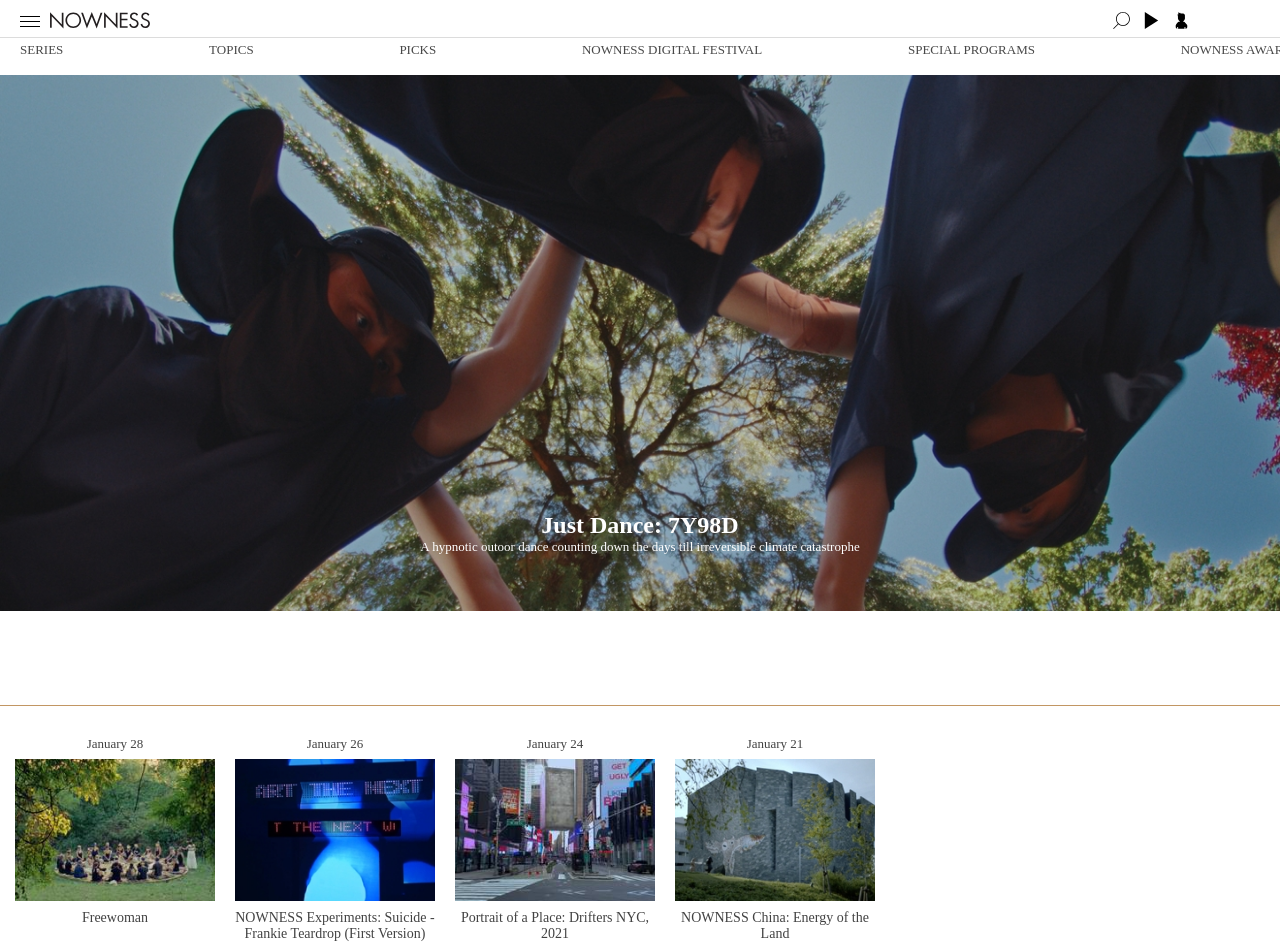
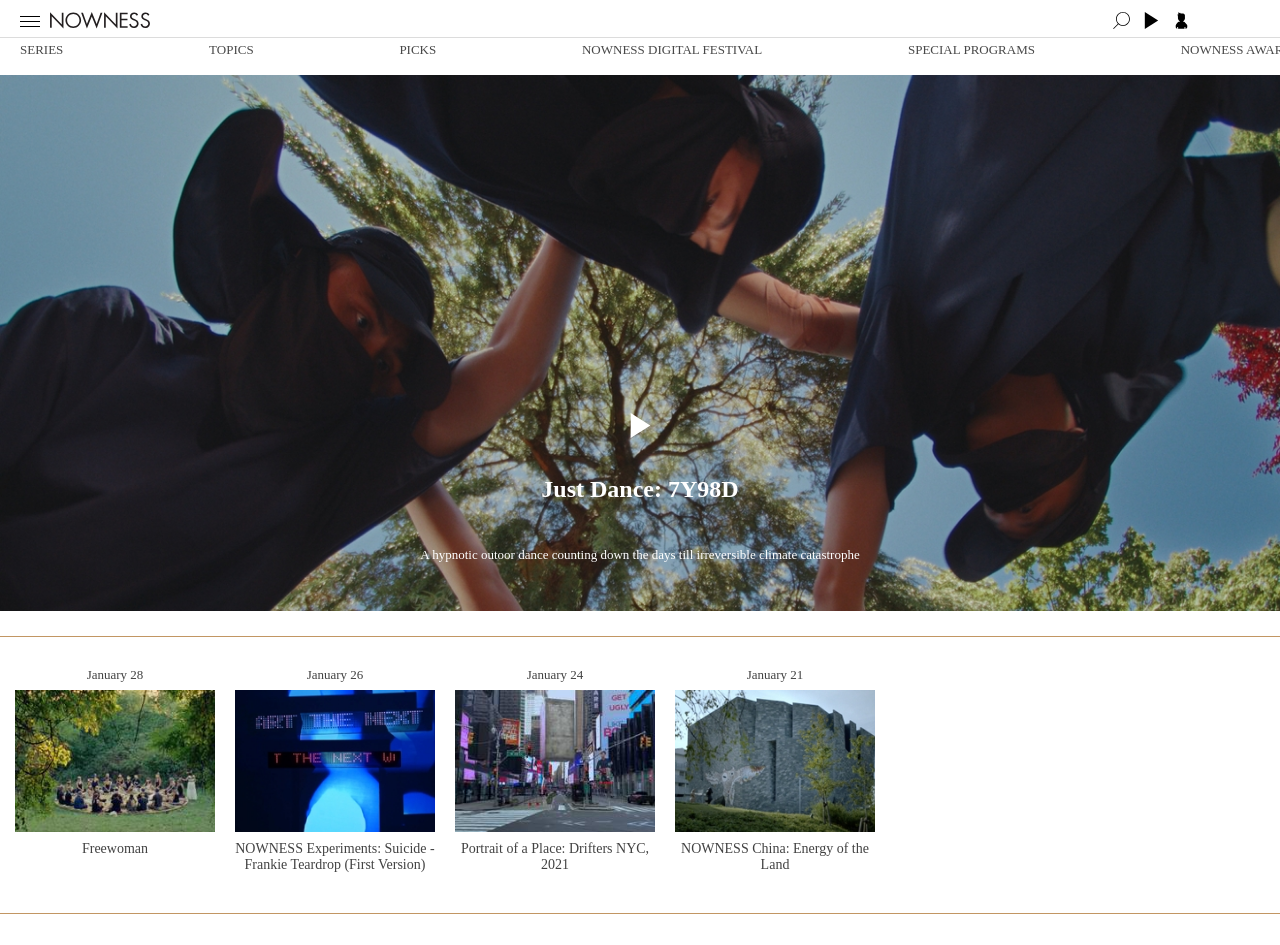
Before and after one commit to stevehoang91/homage-piece, a plain HTML site: page nowness/index.html in a window 1280 px wide. Shown: the top 945 px of the page. Drawn offline with Linux system fonts and the light colour scheme; a web font is replaced by a local one.

Commit message:
Add files via upload

```diff
--- a/nowness/index.html
+++ b/nowness/index.html
@@ -259,7 +259,21 @@
       <p class="main-hero-p">
         <a href="#">A hypnotic outoor dance counting down the days till irreversible climate
         catastrophe</a>
-      </p></div>
+      </p>
+      <div class="main-hero-play">
+        <?xml version="1.0" encoding="iso-8859-1"?>
+<!-- Generator: Adobe Illustrator 19.0.0, SVG Export Plug-In . SVG Version: 6.00 Build 0)  -->
+<svg version="1.1" id="Layer_1" xmlns="http://www.w3.org/2000/svg" xmlns:xlink="http://www.w3.org/1999/xlink" x="0px" y="0px"
+width="25px" height="25px" viewBox="0 0 472.615 472.615" style="enable-background:new 0 0 472.615 472.615;" xml:space="preserve">
+<g>
+	<g>
+		<polygon points="50.273,0 50.273,472.615 422.342,236.308 		"/>
+	</g>
+</g>
+</svg>
+      </div>
+      <div class="main-hero-spacer"></div>
+    </div>
     <section class="slider-section">
       <div class="slider-section-1">
         <p class="slider-section-date"><a href="#">January 28</a></p>
--- a/nowness/styles.scss
+++ b/nowness/styles.scss
@@ -783,8 +783,8 @@
 }
 
 .mainhero img {
-  object-fit: cover;
-  max-width: 100%;
+  object-fit: contain;
+  max-width: 100vw;
   display: block;
   margin-left: auto;
   margin-right: auto;
@@ -1166,6 +1166,10 @@
   padding-bottom: 85px;
 }
 
+.main-hero-play {
+  display: none;
+}
+
 @media screen and (min-width: 600px) {
   .logo {
     margin-left: 50px;
@@ -1174,23 +1178,32 @@
     margin-left: 10px;
   }
   .main-hero-h2 {
-    position: relative;
-    top: -130px;
+    position: absolute;
+    color: #fff;
+    top: 70%;
+    text-align: center;
+  }
+  .main-hero-p {
+    position: absolute;
+    top: 86%;
     color: #fff;
     text-align: center;
   }
-  .main-hero-p {
+  .container-mainhero {
+    max-width: 100vw;
+    margin: auto;
     position: relative;
-    top: -150px;
-    color: #fff;
-    padding-bottom: 0;
-    text-align: center;
   }
-  .container-mainhero {
+  .main-hero-play {
     display: block;
-    max-width: 100%;
-    margin: auto;
+    position: absolute;
+    top: 65%;
+    fill: #fff;
   }
+  .main-hero-spacer {
+    padding-bottom: 25px;
+  }
+
   .module-content {
     display: flex;
     flex-direction: row;
```
Also changed, not shown: nowness/styles.css, 1 other file.
